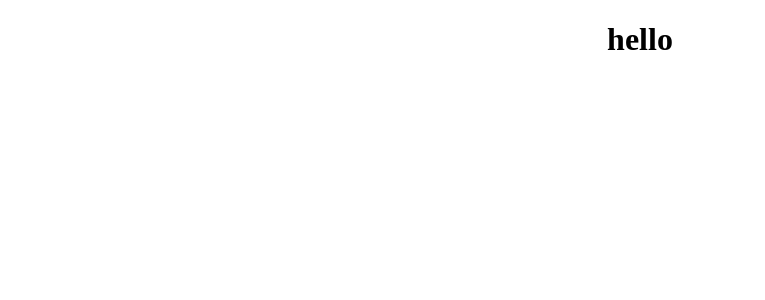
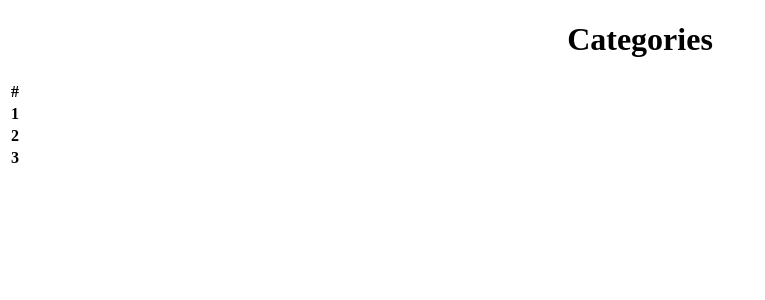
Before and after one commit to DeniiseB/travel-forum, a React (Create React App) app in the folder frontend/: page /inside-category in a window 1280 px wide. Shown: the top 300 px of the page, without its empty margins (0-765 px from the left). Built offline with nearby package versions, Linux system fonts and the light colour scheme.

Commit message:
Table added

```diff
--- a/frontend/src/pages/InsideCategory.jsx
+++ b/frontend/src/pages/InsideCategory.jsx
@@ -1,9 +1,28 @@
-//import { Form, Row, Col, Button, Container } from "react-bootstrap";
+import { table } from "react-bootstrap";
 
 function InsideCategory() {
   return (
     <div className="App">
-      <h1>hello</h1>
+      <h1>Categories</h1>
+      <table className="table table-bordered" bordered="true">
+        <thead>
+          <tr>
+            <th scope="colSpan">#</th>
+          </tr>
+        </thead>
+        <tbody>
+          <tr>
+            <th scope="row">1</th>
+          </tr>
+          <tr>
+            <th scope="row">2</th>
+          </tr>
+          <tr>
+            <th scope="row">3</th>
+
+          </tr>
+        </tbody>
+      </table>
     </div>
   );
 }
```
